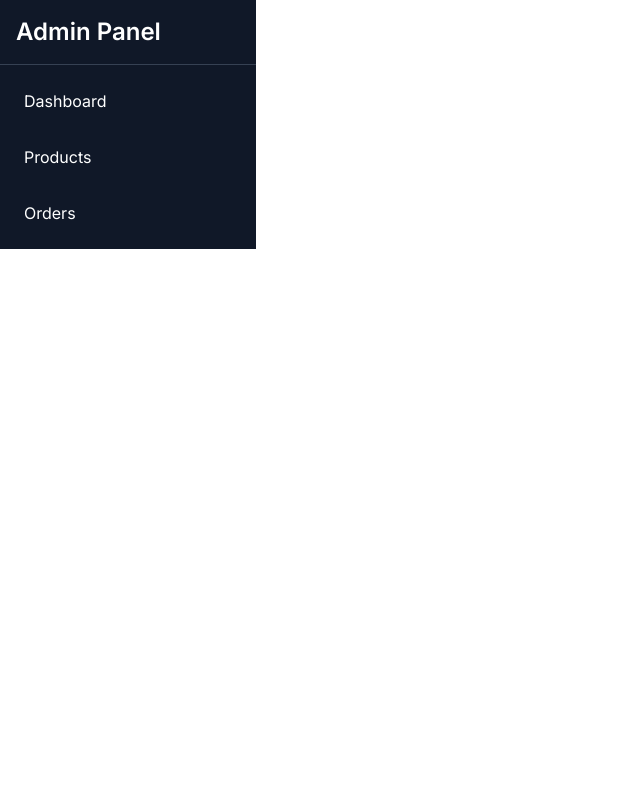
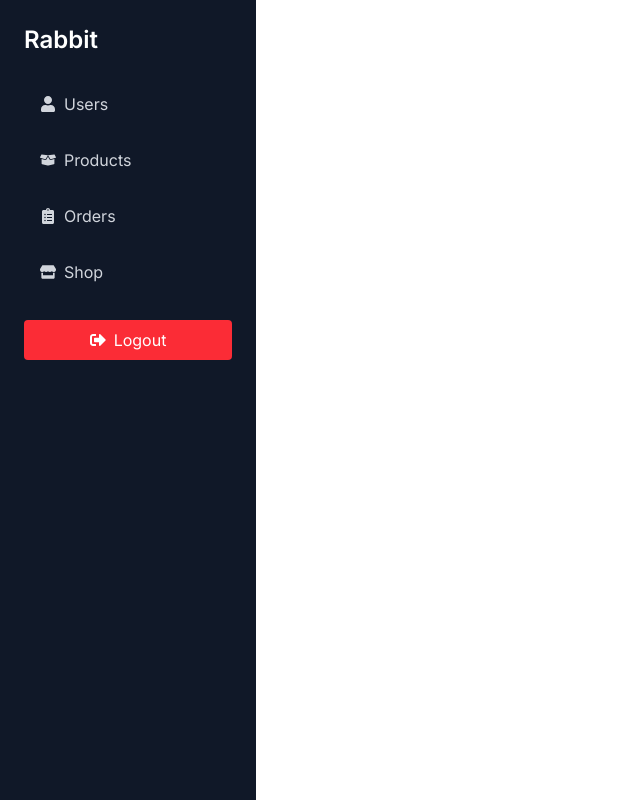
Before and after one commit to hridik-suresh/Rabbit-Co, a React (Vite) app in the folder frontend/vite-project/: page /admin in a window 1280 px wide. Shown: the whole page, without its empty margins (0-640 px from the left). Built offline with nearby package versions, Linux system fonts and the light colour scheme.

Commit message:
Sidebar for the admin layout is completed.

```diff
--- a/frontend/vite-project/src/App.jsx
+++ b/frontend/vite-project/src/App.jsx
@@ -33,9 +33,10 @@
           <Route path="order/:id" element={<OderDetailsPage />} />
           <Route path="/my-orders" element={<MyOrderPage />} />
         </Route>
-        <Route path="/admin" element={<AdminLayout />}>
-          {/* admin */}
-        </Route>
+
+        {/* admin */}
+
+        <Route path="/admin" element={<AdminLayout />}></Route>
       </Routes>
     </div>
   );
--- a/frontend/vite-project/src/components/Admin/AdminLayout.jsx
+++ b/frontend/vite-project/src/components/Admin/AdminLayout.jsx
@@ -30,7 +30,7 @@
 
       {/* Sidebar */}
       <div
-        className={`fixed top-0 left-0 h-full w-64 bg-gray-900 text-white transform transition-transform duration-300 z-20 ${
+        className={`fixed top-0 left-0 min-h-screen w-64 bg-gray-900 text-white transform transition-transform duration-300 z-20 ${
           isSidebarOpen ? "translate-x-0" : "-translate-x-full"
         } md:translate-x-0 md:static md:flex md:flex-col`}
       >
--- a/frontend/vite-project/src/components/Admin/AdminSidebar.jsx
+++ b/frontend/vite-project/src/components/Admin/AdminSidebar.jsx
@@ -1,37 +1,74 @@
+import { Link, NavLink, useNavigate } from "react-router-dom";
+import {
+  FaBoxOpen,
+  FaClipboardList,
+  FaSignOutAlt,
+  FaStore,
+  FaUser,
+} from "react-icons/fa";
+
 const AdminSidebar = () => {
+  const navigate = useNavigate();
+  const handleLogout = () => {
+    navigate("/");
+  };
   return (
-    <div className="w-64 h-full bg-gray-900 text-white flex flex-col">
-      <div className="p-4 border-b border-gray-700">
-        <h2 className="text-2xl font-semibold">Admin Panel</h2>
+    <div className="p-6">
+      <div className="mb-6">
+        <Link to="/admin" className="text-2xl font-semibold">
+          Rabbit
+        </Link>
       </div>
-      <nav className="flex-1 p-4">
-        <ul className="space-y-4">
-          <li>
-            <a
-              href="/admin/dashboard"
-              className="block hover:bg-gray-700 p-2 rounded"
-            >
-              Dashboard
-            </a>
-          </li>
-          <li>
-            <a
-              href="/admin/products"
-              className="block hover:bg-gray-700 p-2 rounded"
-            >
-              Products
-            </a>
-          </li>
-          <li>
-            <a
-              href="/admin/orders"
-              className="block hover:bg-gray-700 p-2 rounded"
-            >
-              Orders
-            </a>
-          </li>
-        </ul>
+      <nav className="flex flex-col space-y-2">
+        <NavLink
+          to="/admin/users"
+          className={({ isActive }) =>
+            isActive
+              ? "bg-gray-700 text-white py-3 px-4 rounded flex items-center space-x-2"
+              : "text-gray-300 hover:bg-gray-700 hover:text-white py-3 px-4 rounded flex items-center space-x-2"
+          }
+        >
+          <FaUser /> <span>Users</span>
+        </NavLink>
+        <NavLink
+          to="/admin/products"
+          className={({ isActive }) =>
+            isActive
+              ? "bg-gray-700 text-white py-3 px-4 rounded flex items-center space-x-2"
+              : "text-gray-300 hover:bg-gray-700 hover:text-white py-3 px-4 rounded flex items-center space-x-2"
+          }
+        >
+          <FaBoxOpen /> <span>Products</span>
+        </NavLink>
+        <NavLink
+          to="/admin/orders"
+          className={({ isActive }) =>
+            isActive
+              ? "bg-gray-700 text-white py-3 px-4 rounded flex items-center space-x-2"
+              : "text-gray-300 hover:bg-gray-700 hover:text-white py-3 px-4 rounded flex items-center space-x-2"
+          }
+        >
+          <FaClipboardList /> <span>Orders</span>
+        </NavLink>
+        <NavLink
+          to="/"
+          className={({ isActive }) =>
+            isActive
+              ? "bg-gray-700 text-white py-3 px-4 rounded flex items-center space-x-2"
+              : "text-gray-300 hover:bg-gray-700 hover:text-white py-3 px-4 rounded flex items-center space-x-2"
+          }
+        >
+          <FaStore /> <span>Shop</span>
+        </NavLink>
       </nav>
+      <div className="mt-6">
+        <button
+          onClick={handleLogout}
+          className="w-full bg-red-500 hover:bg-red-600 text-white py-2 px-4 rounded flex items-center justify-center space-x-2"
+        >
+          <FaSignOutAlt /> <span>Logout</span>
+        </button>
+      </div>
     </div>
   );
 };
```
